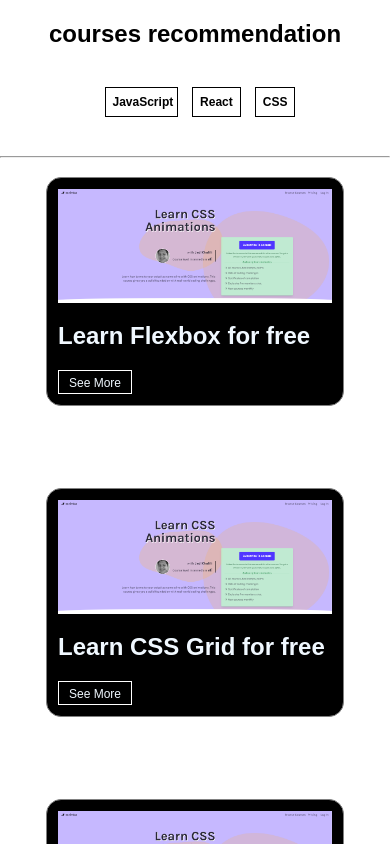
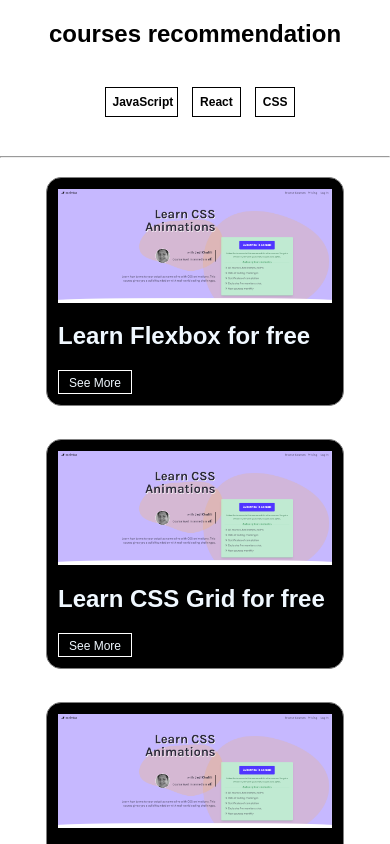
Before and after one commit to pranitcode/courses-recommendation, a React (Create React App) app: page / in a window 390 px wide. Shown: the top 844 px of the page. Built offline with nearby package versions, Linux system fonts and the light colour scheme.

Commit message:
some changs in css

```diff
--- a/src/App.css
+++ b/src/App.css
@@ -81,7 +81,7 @@ button {
   .mycard {
     margin: 0 auto;
     width: 320px;
-    height: 300px;
+    height: auto;
    }
    .seemore {
     padding:2px 3px;
```
